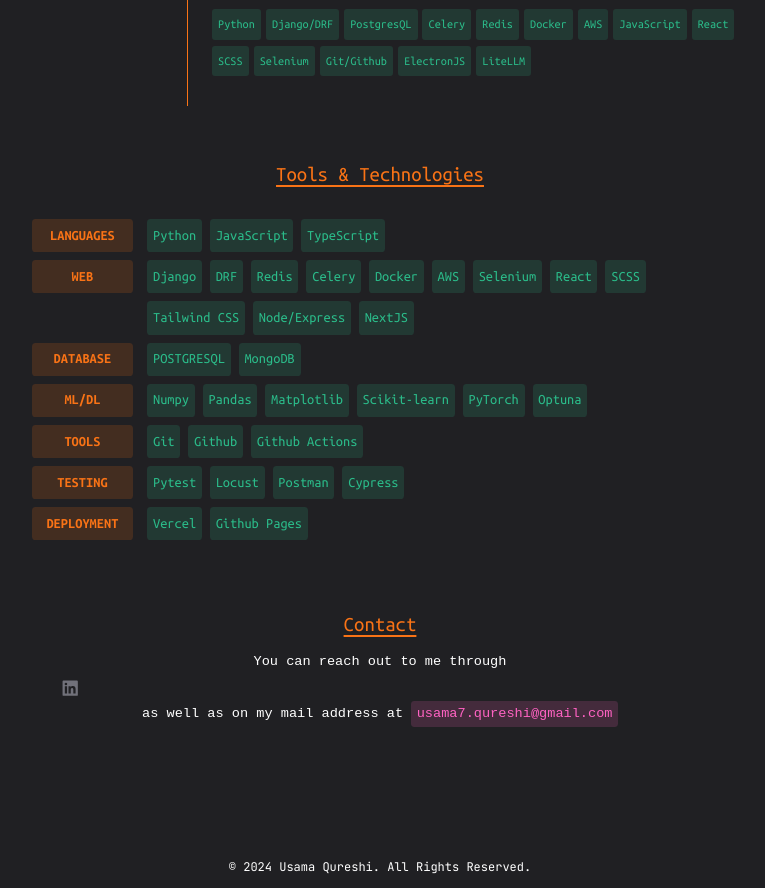
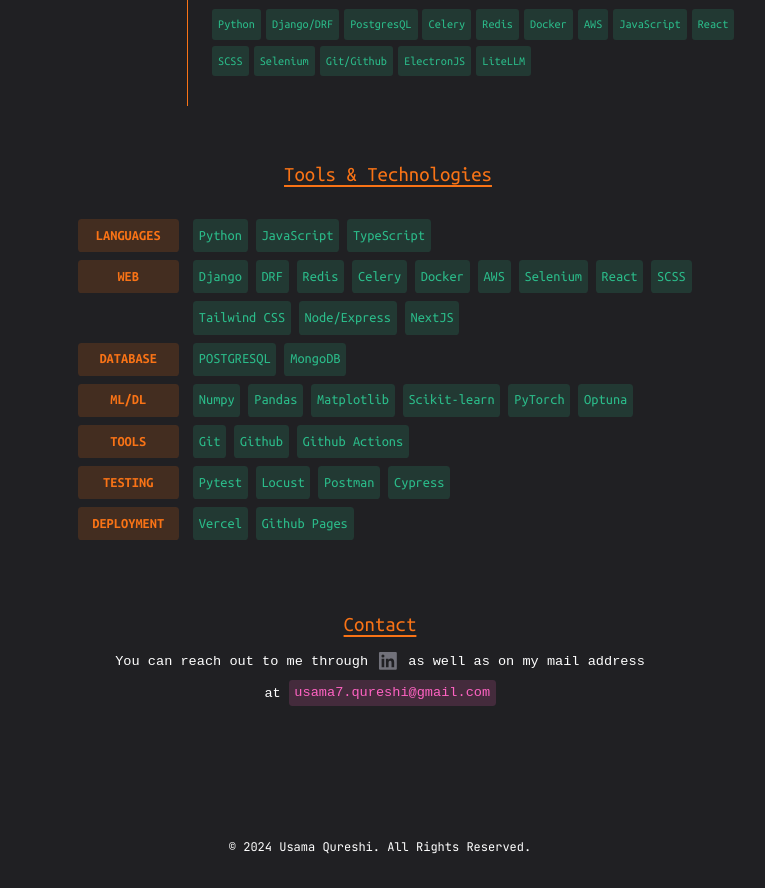
Before and after one commit to grim-shaw/grim-shaw.github.io, a Next.js app: page / in a window 1280 px wide. Shown: the part 1220-2108 px from the top of the page, without its empty margins (260-1025 px from the left). Built offline with nearby package versions, Linux system fonts and the light colour scheme; a web font is replaced by a local one.

Commit message:
chore: minor UI fixes

```diff
--- a/components/projectDetails.tsx
+++ b/components/projectDetails.tsx
@@ -26,7 +26,9 @@
 				<title>Projects | {title}</title>
 			</Head>
 			<div className="ml-0 flex flex-row justify-start text-left font-ubuntu text-[1.1rem] font-semibold md:text-[1.2rem]">
-				<span className="underline underline-offset-4">Projects</span>
+				<Link href="/projects">
+					<span className="underline underline-offset-4">Projects</span>
+				</Link>
 				&nbsp;{">"}&nbsp;{title}
 				<span className="m-auto ml-[1em] inline-block rounded-[0.25em] bg-[#f9731629] px-[0.2em] py-[0.2em] text-center font-ubuntu text-[0.9rem] font-light text-primary">
 					{year}
--- a/components/singleBlog.tsx
+++ b/components/singleBlog.tsx
@@ -56,12 +56,12 @@
 				</div>
 				<div className="mt-[1em] flex justify-items-start align-middle text-[0.6rem] font-normal text-white min-[390px]:text-[0.7rem] md:text-[0.8rem]">
 					<Calendar />
-					<p className="my-auto">
+					<p className="my-auto pt-[2px]">
 						&nbsp;{getFormatedTime(publishedTime)}
 						<span className="mx-[1em] scale-110">|</span>
 					</p>
 					<Clock />
-					<p className="my-auto ml-[12px]">{readingTime} min</p>
+					<p className="my-auto ml-[12px] pt-[2px]">{readingTime} min</p>
 				</div>
 			</div>
 		</div>
--- a/components/technologies.tsx
+++ b/components/technologies.tsx
@@ -2,11 +2,11 @@
 
 export default function Technologies() {
 	return (
-		<div className="m-auto my-[2em] flex w-[95%] flex-col align-middle text-[1rem] min-[768px]:w-[85%] min-[1025px]:w-[75%] min-[1441px]:w-[50%]">
+		<div className="m-auto my-[2em] flex w-[95%] flex-col pl-[1em] align-middle text-[1rem] min-[768px]:w-[85%] min-[1025px]:w-[75%] min-[1441px]:w-[50%]">
 			<div className="m-auto my-[1em] text-center font-ubuntu text-[1.2rem] text-primary underline underline-offset-4 md:text-[1.3rem]">
 				Tools & Technologies
 			</div>
-			<div className="mx-auto flex w-[95%] flex-col min-[425px]:w-[80%] min-[768px]:w-[80%] min-[1024px]:w-[72.5%] min-[1440px]:w-[60%]">
+			<div className="mx-auto flex w-fit max-w-[95%] flex-col pl-[2em] min-[425px]:max-w-[80%] min-[768px]:max-w-[80%] min-[1024px]:max-w-[72.5%] min-[1440px]:max-w-[60%]">
 				{Object.entries(technologiesData).map(([category, stack]) => (
 					<div
 						key={category}
--- a/tailwind.config.ts
+++ b/tailwind.config.ts
@@ -1,25 +1,26 @@
-import type { Config } from "tailwindcss";
+import type { Config } from "tailwindcss"
 
 const config: Config = {
 	content: [
 		"./pages/**/*.{js,ts,jsx,tsx,mdx}",
 		"./components/**/*.{js,ts,jsx,tsx,mdx}",
 		"./app/**/*.{js,ts,jsx,tsx,mdx}",
+		"./public/**/*.{js,ts,jsx,tsx,mdx}"
 	],
 	theme: {
 		extend: {
 			backgroundImage: {
 				"gradient-radial": "radial-gradient(var(--tw-gradient-stops))",
 				"gradient-conic":
-          "conic-gradient(from 180deg at 50% 50%, var(--tw-gradient-stops))",
+					"conic-gradient(from 180deg at 50% 50%, var(--tw-gradient-stops))"
 			},
 			textColor: {
-        "primary": "#F97316",
-        "secondary": "#2bbc8a"
+				primary: "#F97316",
+				secondary: "#2bbc8a"
 			},
 			backgroundColor: {
-        "primary": "#F97316",
-        "secondary": "#2bbc8a"
+				primary: "#F97316",
+				secondary: "#2bbc8a"
 			},
 			fontFamily: {
 				oxygen: "Oxygen Mono, monospace",
@@ -30,8 +31,8 @@
 			transitionDuration: {
 				"700": "700ms"
 			}
+		}
 	},
-  },
-  plugins: [],
-};
-export default config;
+	plugins: []
+}
+export default config
```
Also changed, not shown: 1 other file (tests, documents, lock files or other folders). Lines whose indentation alone changed are shown as unchanged.
